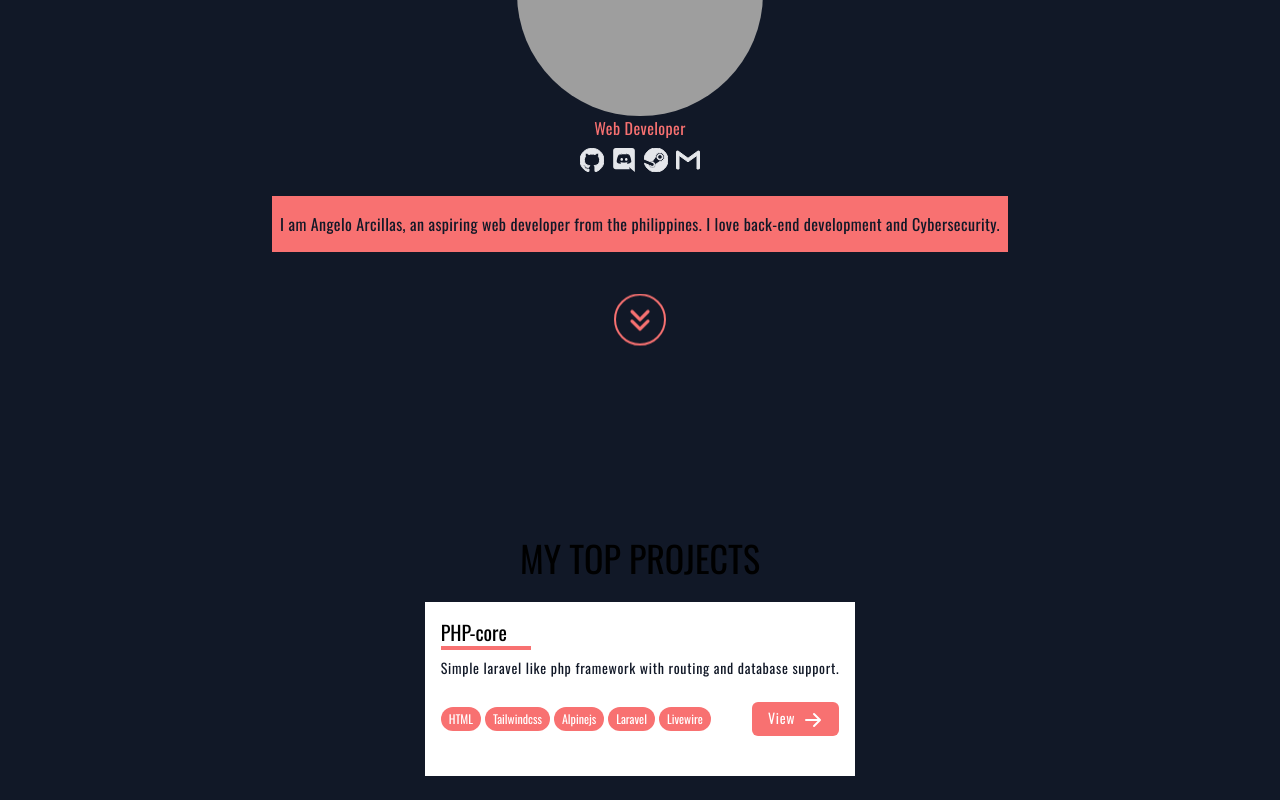
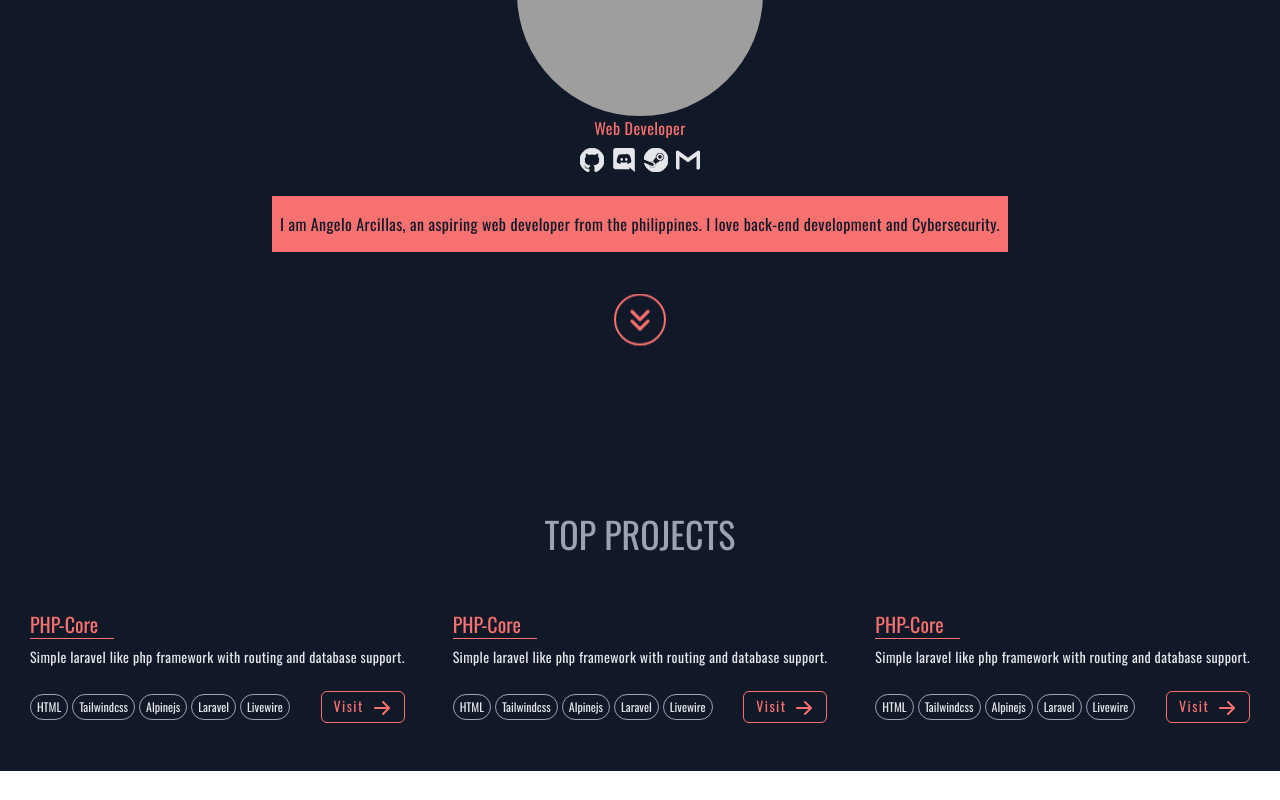
Before and after one commit to zerexei/zerexei.github.io, a React (Create React App) app: page / in a window 1280 px wide. Shown: the part 366-1166 px from the top of the page. After the commit the page ends 1137 px from the top, so only its background shows below. Built offline with nearby package versions, Linux system fonts and the light colour scheme; grey boxes are pictures that could not be loaded.

Commit message:
Refactor: top projects

```diff
--- a/src/App.tsx
+++ b/src/App.tsx
@@ -7,7 +7,7 @@ import Home from "./components/home/Home";
 const App = () => {
   return (
     <Router>
-      <div className="font-oswald bg-gray-900">
+      <div className="font-oswald bg-gray-900 text-gray-200">
         <Header />
         <main>
           <Switch>
--- a/src/components/Card.tsx
+++ b/src/components/Card.tsx
@@ -1,4 +1,5 @@
 import { ArrowRightIcon } from "@heroicons/react/solid";
+import Tag from "./Tag";
 
 type TagProps = {
   id: number;
@@ -16,30 +17,24 @@ const Card = ({ name, description, tags, url }: CardProps) => {
   const tagsHTML = tags && (
     <div className="flex-1 flex flex-wrap gap-1 text-xs">
       {tags.map((tag) => (
-        <span
-          key={tag.id}
-          className="p-1 px-2 text-white bg-red-400 rounded-full"
-        >
-          {tag.name}
-        </span>
+        <Tag key={tag.id} name={tag.name} />
       ))}
     </div>
   );
 
   return (
-    <div className="bg-white p-4">
-      <h4 className="inline-block pr-6 mb-2 text-xl border-b-4 border-red-400">
+    <div className="p-6">
+      <h4 className="inline-block pr-4 mb-2 text-xl text-red-400 border-b border-red-400">
         {name}
       </h4>
-      <p className="mb-6 text-sm tracking-wider text-gray-900">{description}</p>
-      <div className="flex items-center justify-between pb-6">
+
+      <p className="mb-6 text-sm">{description}</p>
+
+      <div className="flex items-center justify-between">
         {tagsHTML}
-        <a
-          href={url}
-          className="py-1.5 px-4 bg-red-400 text-white rounded-md hover:bg-red-500 text-sm tracking-wider"
-        >
-          View
-          <ArrowRightIcon className="inline-block w-5 h-5 ml-2 text-white" />
+        <a href={url} className="btn text-sm tracking-widest">
+          Visit
+          <ArrowRightIcon className="inline-block w-5 h-5 ml-2" />
         </a>
       </div>
     </div>
--- a/src/components/Section.tsx
+++ b/src/components/Section.tsx
@@ -4,10 +4,14 @@ type SectionProps = {
 };
 const Section = ({ name, children }: SectionProps) => {
   return (
-    <section className="py-6">
-      <h2 className="mb-6 text-4xl text-center uppercase">{name}</h2>
+    <section className="pb-6">
+      <h2 className="mb-6 px-6 pb-2 text-4xl text-center uppercase text-gray-400">
+        {name}
+      </h2>
 
-      <div className="flex justify-center flex-wrap">{children}</div>
+      <div className="flex justify-center flex-wrap">
+        {children}
+      </div>
     </section>
   );
 };
--- /dev/null
+++ b/src/components/Tag.tsx
@@ -0,0 +1,13 @@
+type TagProps = {
+  name: string;
+};
+
+const Tag = ({ name }: TagProps) => {
+  return (
+    <span className="p-1 px-1.5 text-gray-200 border border-gray-400 rounded-full ">
+      {name}
+    </span>
+  );
+};
+
+export default Tag;
--- a/src/components/home/Home.tsx
+++ b/src/components/home/Home.tsx
@@ -4,17 +4,11 @@ import Card from "../Card";
 import TopProjects from "./top_project.json";
 
 const Home = () => {
-  // const php_core_tags = [
-  //   { id: 1, name: "HTML" },
-  //   { id: 2, name: "Tailwindcss" },
-  //   { id: 3, name: "Laravel" },
-  //   { id: 4, name: "Livewire" },
-  // ];
-
   return (
     <div>
       <Banner />
-      <Section name="My Top Projects">
+      <Section name="Top Projects">
+        <span id="TopProjects"></span>
         {TopProjects.map((project) => {
           return (
             <Card
--- a/src/components/home/ScrollDown.tsx
+++ b/src/components/home/ScrollDown.tsx
@@ -2,9 +2,9 @@ import { ChevronDoubleDownIcon } from "@heroicons/react/solid";
 
 const ScrollDown = () => {
   return (
-    <div className="scroll-down">
+    <a href="#TopProjects" className="scroll-down">
       <ChevronDoubleDownIcon className="w-8 h-8 text-current" />
-    </div>
+    </a>
   );
 };
 
--- a/src/components/home/top_project.json
+++ b/src/components/home/top_project.json
@@ -1,7 +1,33 @@
 [
   {
     "id": 1,
-    "name": "PHP-core",
+    "name": "PHP-Core",
+    "description": "Simple laravel like php framework with routing and database support.",
+    "url": "/php-core",
+    "tags": [
+      { "id": 1, "name": "HTML" },
+      { "id": 2, "name": "Tailwindcss" },
+      { "id": 3, "name": "Alpinejs" },
+      { "id": 4, "name": "Laravel" },
+      { "id": 5, "name": "Livewire" }
+    ]
+  },
+  {
+    "id": 1,
+    "name": "PHP-Core",
+    "description": "Simple laravel like php framework with routing and database support.",
+    "url": "/php-core",
+    "tags": [
+      { "id": 1, "name": "HTML" },
+      { "id": 2, "name": "Tailwindcss" },
+      { "id": 3, "name": "Alpinejs" },
+      { "id": 4, "name": "Laravel" },
+      { "id": 5, "name": "Livewire" }
+    ]
+  },
+  {
+    "id": 1,
+    "name": "PHP-Core",
     "description": "Simple laravel like php framework with routing and database support.",
     "url": "/php-core",
     "tags": [
--- a/src/index.css
+++ b/src/index.css
@@ -13,4 +13,12 @@
   .scroll-down {
     @apply animate-bounce inline-block p-2 text-red-400 border-2 border-red-400 rounded-full cursor-pointer hover:bg-gray-900 hover:text-white hover:border-white;
   }
+
+  .btn {
+    @apply py-1 px-3 text-red-400 border border-red-400 rounded-md hover:bg-red-400 hover:border-transparent hover:text-gray-200;
+  }
 }
+
+* {
+  scroll-behavior: smooth;
+}
```
